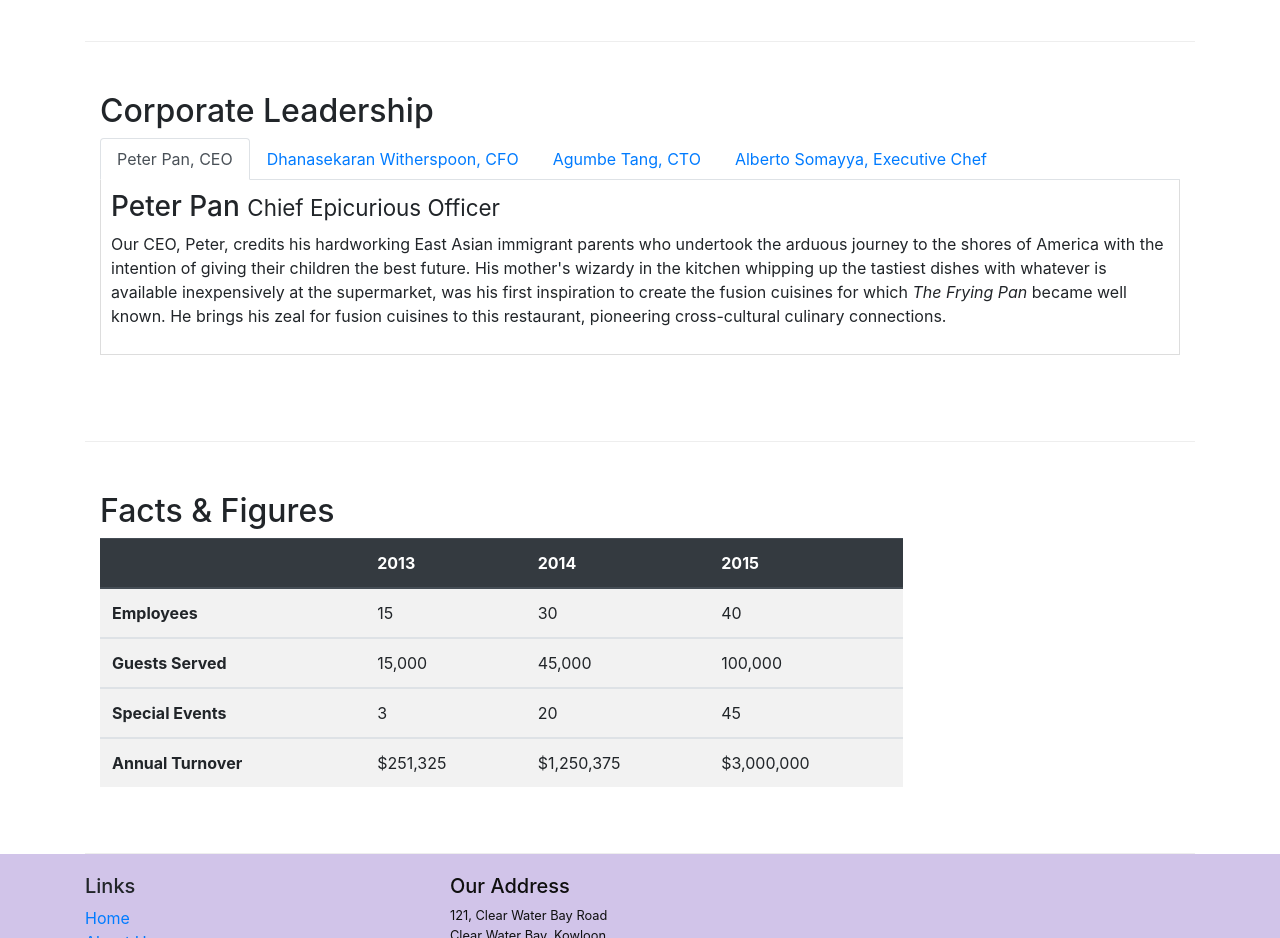
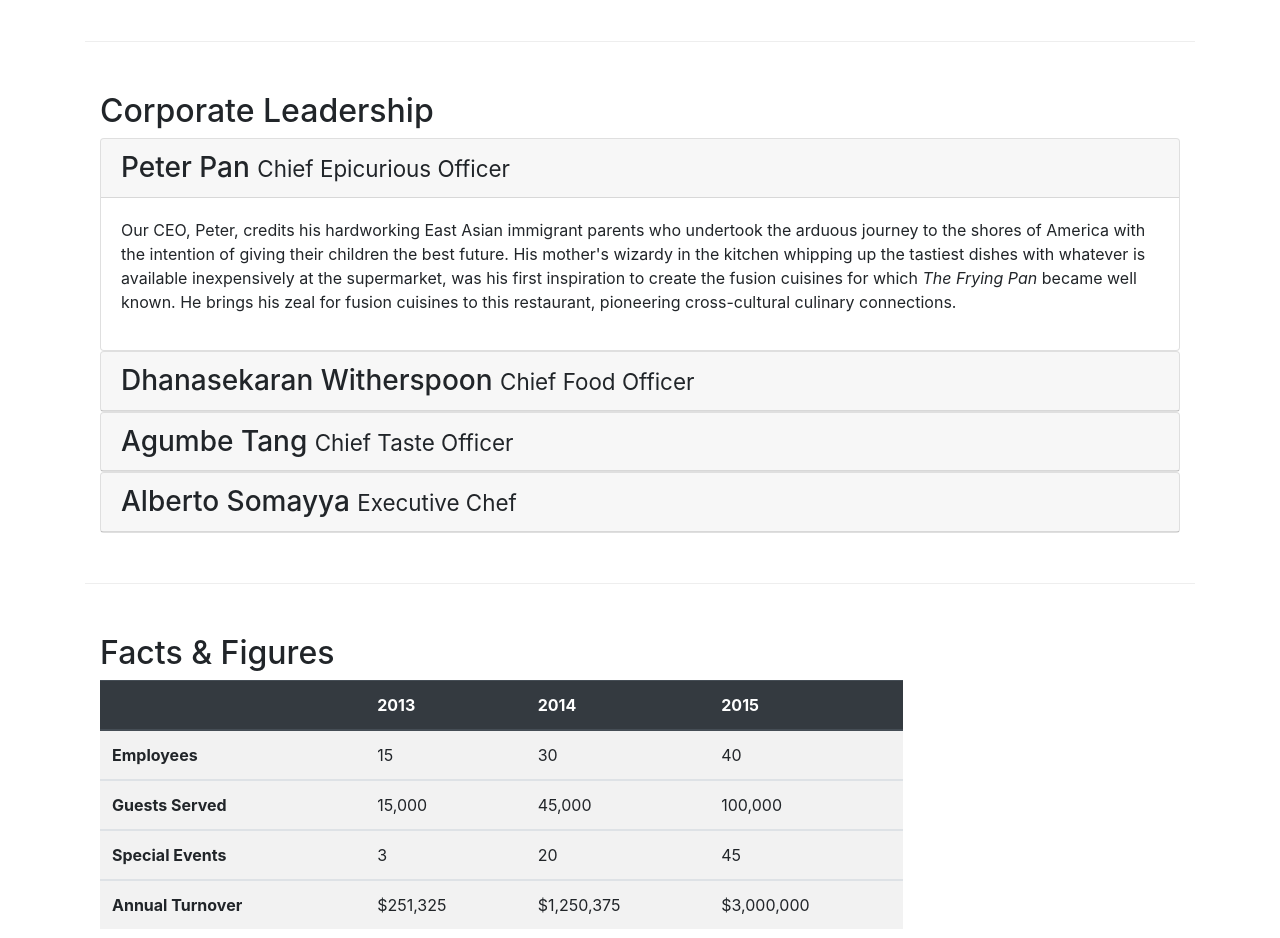
Before and after one commit to akshith271/conFusion, a website: page aboutus.html in a window 1280 px wide. Shown: the part 940-1878 px from the top of the page. Drawn offline with nearby package versions, Linux system fonts and the light colour scheme.

Commit message:
accordion

```diff
--- a/aboutus.html
+++ b/aboutus.html
@@ -157,105 +157,126 @@
         <div class="col-12 col-sm">
           <h2>Corporate Leadership</h2>
 
-          <ul class="nav nav-tabs">
-            <li class="nav-item">
-              <a
-                class="nav-link active"
-                href="#peter"
-                role="tab"
-                data-toggle="tab"
-                >Peter Pan, CEO</a
+          <div id="accordion">
+            <div class="card">
+              <div class="card-header" role="tab" id="peterhead">
+                <h3 class="mb-0">
+                  <a data-toggle="collapse" data-target="#peter ">
+                    Peter Pan
+                    <small>Chief Epicurious Officer</small></a
                   >
-            </li>
-
-            <li class="nav-item">
-              <a
-                class="nav-link "
-                href="#danny"
-                role="tab"
-                data-toggle="tab"
-                >Dhanasekaran Witherspoon, CFO</a
+                </h3>
+              </div>
+              <div
+                role="tabpanel"
+                class="collapse show"
+                id="peter"
+                data-parent="#accordion"
               >
-            </li>
-
-            <li class="nav-item">
-              <a
-                class="nav-link "
-                href="#agumbe"
-                role="tab"
-                data-toggle="tab"
-                >Agumbe Tang, CTO</a
-              >
-            </li>
-
-            <li class="nav-item">
-              <a
-                class="nav-link   "
-                href="#alberto"
-                role="tab"
-                data-toggle="tab"
-                >Alberto Somayya, Executive Chef</a
-              >
-            </li>
-          </ul>
-          <div class="tab-content">
-            <div role="tabpanel" class="tab-pane fade show active" id="peter">
-              <h3>Peter Pan <small>Chief Epicurious Officer</small></h3>
+                <div class="card-body">
                   <p class="d-none d-sm-block">
                     Our CEO, Peter, credits his hardworking East Asian immigrant
                     parents who undertook the arduous journey to the shores of
                     America with the intention of giving their children the best
                     future. His mother's wizardy in the kitchen whipping up the
-                tastiest dishes with whatever is available inexpensively at the
-                supermarket, was his first inspiration to create the fusion
-                cuisines for which
-                <em>The Frying Pan</em> became well known. He brings his zeal
-                for fusion cuisines to this restaurant, pioneering
+                    tastiest dishes with whatever is available inexpensively at
+                    the supermarket, was his first inspiration to create the
+                    fusion cuisines for which
+                    <em>The Frying Pan</em> became well known. He brings his
+                    zeal for fusion cuisines to this restaurant, pioneering
                     cross-cultural culinary connections.
                   </p>
                 </div>
+              </div>
+            </div>
 
-            <div role="tabpanel" class="tab-pane fade" id="danny">
-              <h3>
+            <div class="card">
+              <div class="card-header" role="tab" id="dannyhead">
+                <h3 class="mb-0">
+                  <a data-toggle="collapse" data-target="#danny">
                     Dhanasekaran Witherspoon <small>Chief Food Officer</small>
+                  </a>
                 </h3>
+              </div>
+            </div>
+
+            <div
+              role="tabpanel"
+              class="collapse"
+              id="danny"
+              data-parent="#accordion"
+            >
+              <div class="card-body">
                 <p class="d-none d-sm-block">
                   Our CFO, Danny, as he is affectionately referred to by his
                   colleagues, comes from a long established family tradition in
-                farming and produce. His experiences growing up on a farm in the
-                Australian outback gave him great appreciation for varieties of
-                food sources. As he puts it in his own words,
+                  farming and produce. His experiences growing up on a farm in
+                  the Australian outback gave him great appreciation for
+                  varieties of food sources. As he puts it in his own words,
                   <em
                     >Everything that runs, wins, and everything that stays,
                     pays!</em
                   >
                 </p>
               </div>
+            </div>
 
-            <div role="tabpanel" class="tab-pane fade" id="agumbe">
-              <h3>Agumbe Tang <small>Chief Taste Officer</small></h3>
+            <div class="card">
+              <div class="card-header" role="tab" id="agumbehead">
+                <h3 class="mb-0">
+                  <a data-toggle="collapse" data-target="#agumbe"
+                    >Agumbe Tang <small>Chief Taste Officer</small></a
+                  >
+                </h3>
+              </div>
+            </div>
+
+            <div
+              role="tabpanel"
+              class="collapse"
+              id="agumbe"
+              data-parent="#accordion"
+            >
+              <div class="card-body">
                 <p class="d-none d-sm-block">
                   Blessed with the most discerning gustatory sense, Agumbe, our
-                CTO, personally ensures that every dish that we serve meets his
-                exacting tastes. Our chefs dread the tongue lashing that ensues
-                if their dish does not meet his exacting standards. He lives by
-                his motto,
+                  CTO, personally ensures that every dish that we serve meets
+                  his exacting tastes. Our chefs dread the tongue lashing that
+                  ensues if their dish does not meet his exacting standards. He
+                  lives by his motto,
                   <em>You click only if you survive my lick.</em>
                 </p>
               </div>
+            </div>
 
-            <div role="tabpanel" class="fade tab-pane" id="alberto">
-              <h3>Alberto Somayya <small>Executive Chef</small></h3>
+            <div class="card">
+              <div class="card-header" role="tab" id="albertohead">
+                <h3 class="mb-0">
+                  <a data-toggle="collapse" data-target="#alberto"
+                    >Alberto Somayya <small>Executive Chef</small></a
+                  >
+                </h3>
+              </div>
+            </div>
+
+            <div
+              role="tabpanel"
+              class="collapse"
+              id="alberto"
+              data-parent="#accordion"
+            >
+              <div class="card-body">
                 <p class="d-none d-sm-block">
                   Award winning three-star Michelin chef with wide International
                   experience having worked closely with whos-who in the culinary
                   world, he specializes in creating mouthwatering Indo-Italian
                   fusion experiences. He says,
                   <em
-                  >Put together the cuisines from the two craziest cultures, and
-                  you get a winning hit! Amma Mia!</em
+                    >Put together the cuisines from the two craziest cultures,
+                    and you get a winning hit! Amma Mia!</em
                   >
                 </p>
+              </div>
             </div>
           </div>
         </div>
```
Lines whose indentation alone changed are shown as unchanged.
